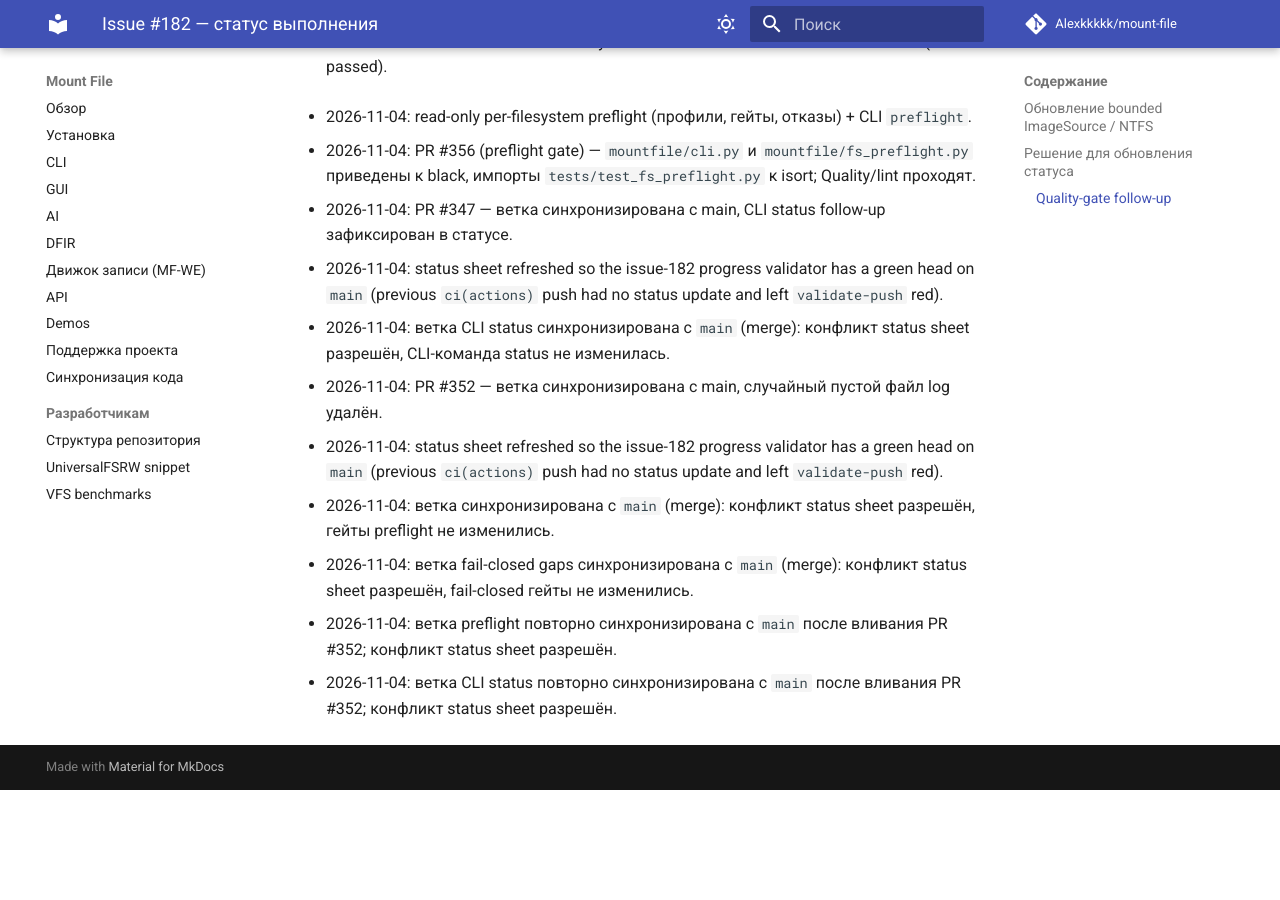
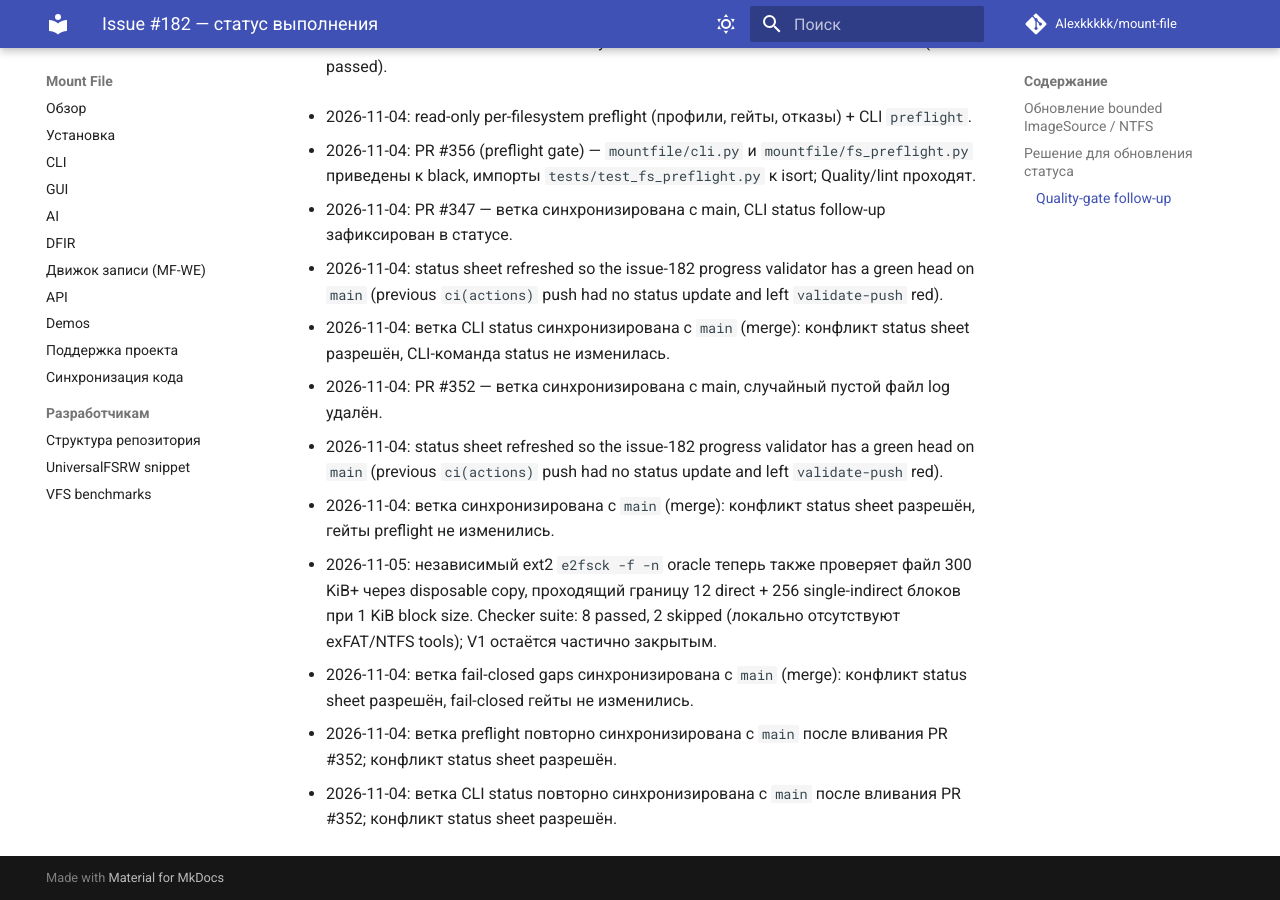
Before and after one commit to Alexkkkkk/mount-file, an MkDocs documentation site: the page built from docs/issue-182-status.md, in a window 1280 px wide and 900 px high, scrolled down 2617 px. Built offline with MkDocs 1.6.1 and Material for MkDocs 9.7.7, drawn with Linux system fonts in a browser that asks for light colours; comment, search, counter and statistics services are not loaded; before the commit the page ends 3407 px from its top, so only the background shows below that.

Commit message:
test(ext2): check double-indirect writes with e2fsck
Exercise an ext2 file that exceeds the 1 KiB direct plus single-indirect mapping limit, verify read-back, and run e2fsck only on the checker's disposable image copy. Record this bounded acceptance increment in the issue status.

Co-authored-by: Manus <dev-agent@manus.ai>

```diff
--- a/docs/issue-182-status.md
+++ b/docs/issue-182-status.md
@@ -51,6 +51,8 @@
 - 2026-11-04: status sheet refreshed so the issue-182 progress validator has a green head on `main` (previous `ci(actions)` push had no status update and left `validate-push` red).
 - 2026-11-04: ветка синхронизирована с `main` (merge): конфликт status sheet разрешён, гейты preflight не изменились.
 
+- 2026-11-05: независимый ext2 `e2fsck -f -n` oracle теперь также проверяет файл 300 KiB+ через disposable copy, проходящий границу 12 direct + 256 single-indirect блоков при 1 KiB block size. Checker suite: 8 passed, 2 skipped (локально отсутствуют exFAT/NTFS tools); V1 остаётся частично закрытым.
+
 - 2026-11-04: ветка fail-closed gaps синхронизирована с `main` (merge): конфликт status sheet разрешён, fail-closed гейты не изменились.
 - 2026-11-04: ветка preflight повторно синхронизирована с `main` после вливания PR #352; конфликт status sheet разрешён.
 - 2026-11-04: ветка CLI status повторно синхронизирована с `main` после вливания PR #352; конфликт status sheet разрешён.
```
Also changed, not shown: 1 other file.
